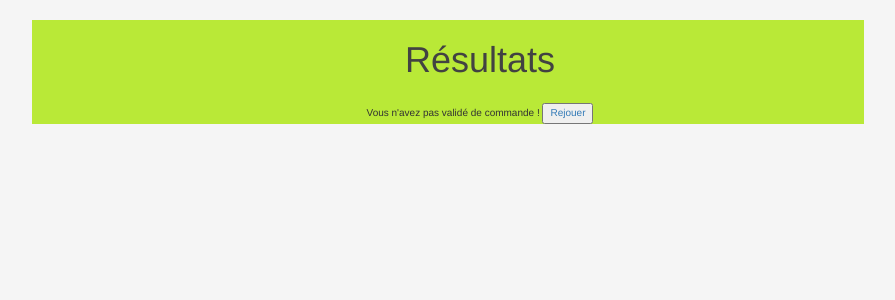
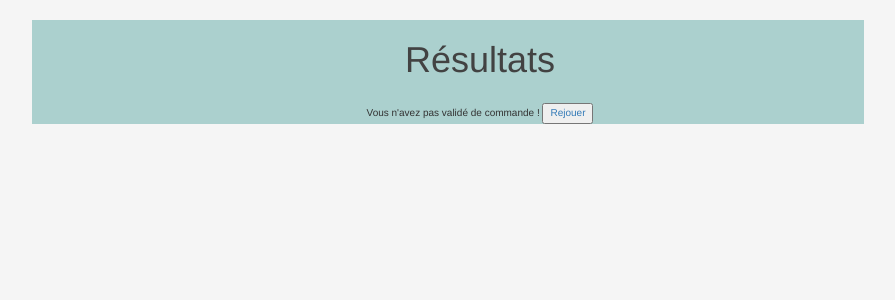
Before and after one commit to A-DoK-F/ShapeFinder, a PHP site: page /result.php in a window 1280 px wide. Shown: the part 81-381 px from the top of the page, without its empty margins (192-1087 px from the left). Run offline with PHP 8.4, Linux system fonts and the light colour scheme.

Commit message:
Add files via upload

```diff
--- a/style/stylesheet.css
+++ b/style/stylesheet.css
@@ -33,7 +33,7 @@ body{
 #divg{
   float: left;
   padding-left: 5%;
-  background-color: #B9E937;
+  background-color: #ABD0CE;
   width: 65%;
   height: auto;
   text-align: center;
@@ -46,7 +46,7 @@ body{
   height: 15px;
   width: 65%;
   align-self: center;
-  background-color: #B9E937;
+  background-color: #ABD0CE;
 }
 .header{
   text-align: center;
@@ -58,7 +58,7 @@ body{
   text-align: center;
   float: right;
   padding-right: 5%;
-  background-color: #B9E937;
+  background-color: #ABD0CE;
   width: 65%;
   height: auto;
   align-self: center;
```
Also changed, not shown: style/stylesheet_jeu.css (+11 -1 lines).
